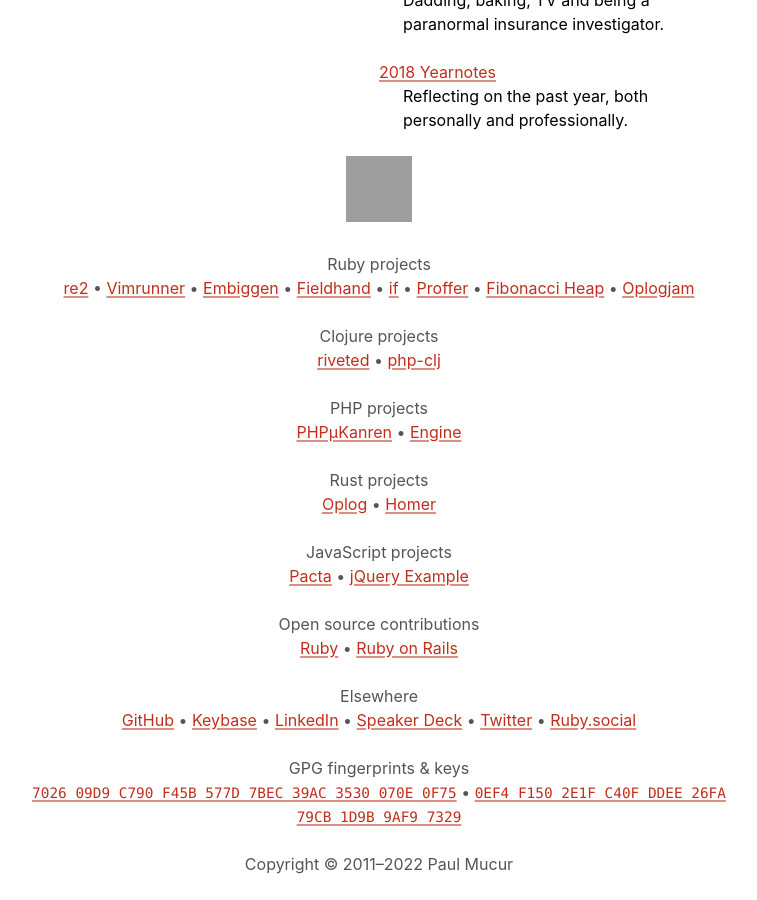
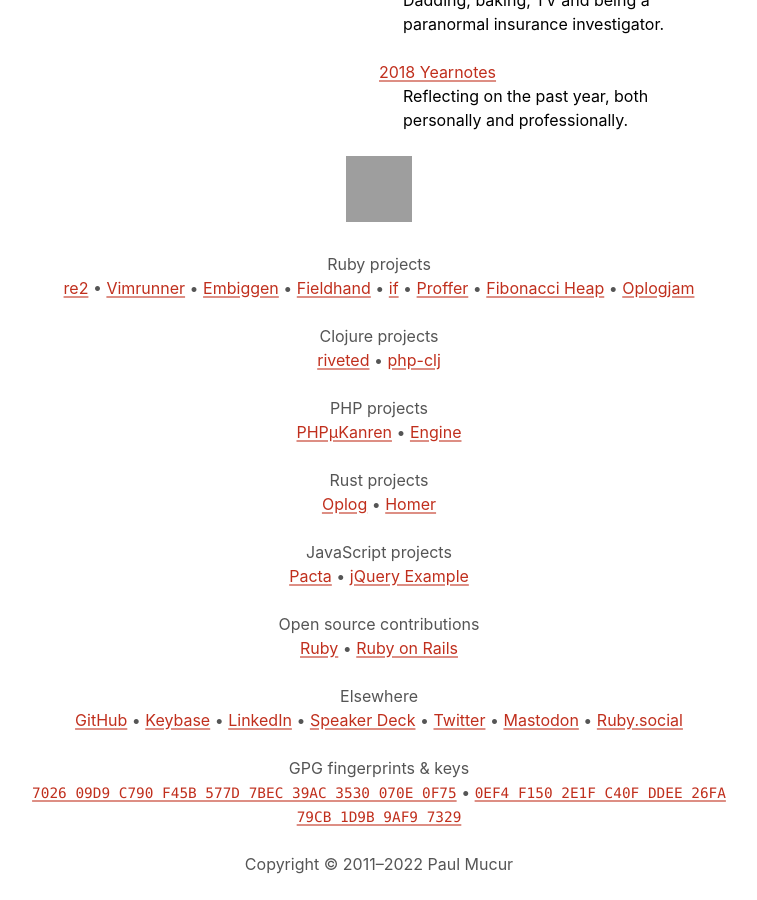
Before and after one commit to mudge/mudge.github.com, a Jekyll site: the page built from index.html, in a window 1280 px wide and 900 px high, scrolled down 12612 px. Shown: the whole window, without its empty margins (261-1018 px from the left). Built offline with Jekyll 4.4.1, drawn with Linux system fonts in a browser that asks for light colours; some web fonts are replaced; grey boxes are pictures that could not be loaded.

Commit message:
Add link to personal Mastodon instance

```diff
--- a/_includes/footer.html
+++ b/_includes/footer.html
@@ -45,6 +45,7 @@
     <a href=//www.linkedin.com/in/paulmucur/>LinkedIn</a> &bull;
     <a href=//speakerdeck.com/mudge>Speaker Deck</a> &bull;
     <a href=//twitter.com/mudge>Twitter</a> &bull;
+    <a rel=me href=https://social.mudge.name/@mudge>Mastodon</a> &bull;
     <a rel=me href=https://ruby.social/@mudge>Ruby.social</a>
   </p>
   <h2>GPG fingerprints &amp; keys</h2>
```
